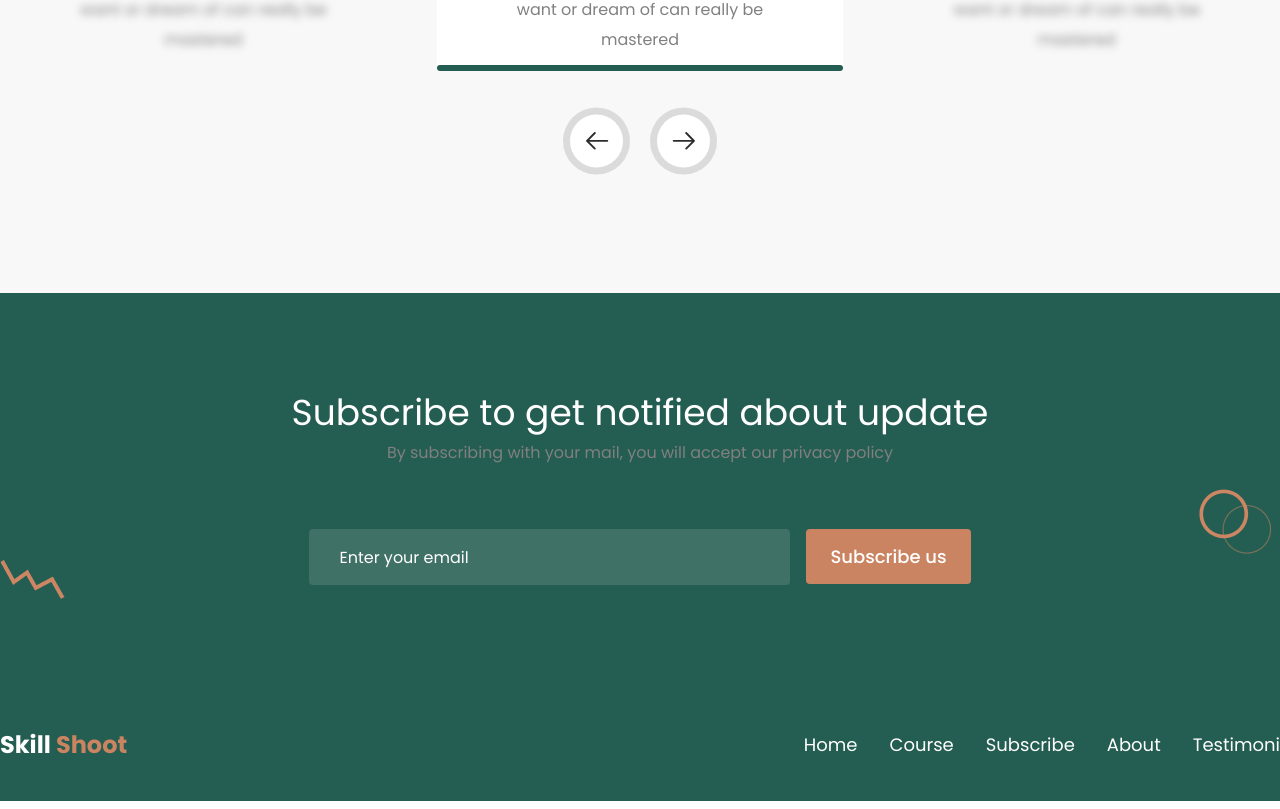
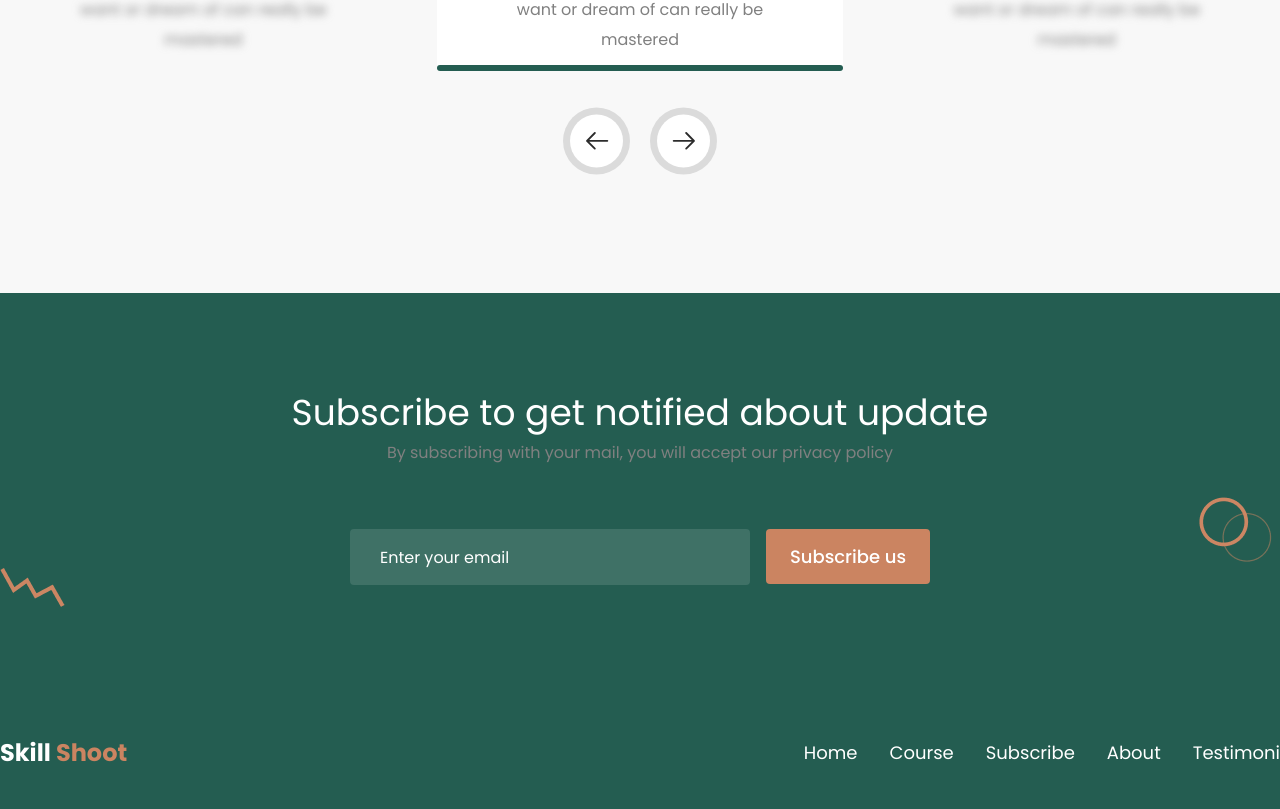
Before and after one commit to Rodro-Kumar/Skill-Shoot, a React (Vite) app: page / in a window 1280 px wide. Shown: the part 5391-6200 px from the top of the page. Built offline with nearby package versions, Linux system fonts and the light colour scheme.

Commit message:
validation

```diff
--- a/src/Component/Footer.jsx
+++ b/src/Component/Footer.jsx
@@ -1,8 +1,41 @@
-import React from "react";
+import React, { useState } from "react";
 import lineArt from "../assets/Footer/artLine.png";
 import roundArt from "../assets/Footer/roundArt.png";
+import { MdOutlineErrorOutline } from "react-icons/md";
 
 const Footer = () => {
+  const [inputData, setinputData] = useState({
+    email: "",
+  });
+
+  const [errorInputData, seterrorInputData] = useState({
+    emailError: "",
+  });
+
+  const HandleINput = (event) => {
+    setinputData({
+      ...inputData,
+      [event.target.id]: event.target.value,
+    });
+  };
+
+  const HandleSubscribe = () => {
+    const { email } = inputData;
+    if (!email) {
+      seterrorInputData({
+        ...errorInputData,
+        emailError: "Please enter your email",
+      });
+    } else {
+      seterrorInputData({
+        ...errorInputData,
+        emailError: "",
+      });
+    }
+  };
+
+  console.log(errorInputData);
+
   return (
     <div className="bg-primaryColor pt-[100px]">
       <div className="container">
@@ -18,15 +51,39 @@ const Footer = () => {
             By subscribing with your mail, you will accept our privacy policy
           </p>
           <div className="flex items-center gap-x-4 pt-16">
-            <input
-              type="text"
-              placeholder="Enter your email"
-              className="pl-[30px] pr-[220px] py-4 rounded placeholder:text-base placeholder:font-poppins placeholder:text-whites placeholder:font-normal bg-[#ffffff1f] text-whites text-base"
-            />
-            <button className="text-[18px] font-poppins font-medium text-whites px-6 rounded bg-secondColor py-[14px] hover:bg-[#db906b] transition-all">
+            <div className="w-[400px]">
+              <input
+                type="text"
+                id="email"
+                name="email"
+                placeholder="Enter your email"
+                className={`pl-[30px] pr-[30px] w-full py-4 rounded placeholder:text-base placeholder:font-poppins placeholder:text-whites placeholder:font-normal bg-[#ffffff1f] text-whites text-base ${
+                  errorInputData.emailError
+                    ? "border-red-600 border-[1px]"
+                    : "border-none"
+                }`}
+                onChange={HandleINput}
+              />
+            </div>
+
+            <button
+              onClick={HandleSubscribe}
+              className="text-[18px] font-poppins font-medium text-whites px-6 rounded bg-secondColor py-[14px] hover:bg-[#db906b] transition-all"
+            >
               Subscribe us
             </button>
           </div>
+          <div className="pt-2 xl:mr-[30%]">
+            {errorInputData.emailError ? (
+              <p className="text-red-600 flex items-center gap-x-1 font-poppins font-normal text-base">
+                <MdOutlineErrorOutline />
+                {errorInputData.emailError}
+              </p>
+            ) : (
+              ""
+            )}
+          </div>
+
           {/* round art */}
           <div className="absolute bottom-[160px] right-0">
             <img src={roundArt} alt="" />
```
